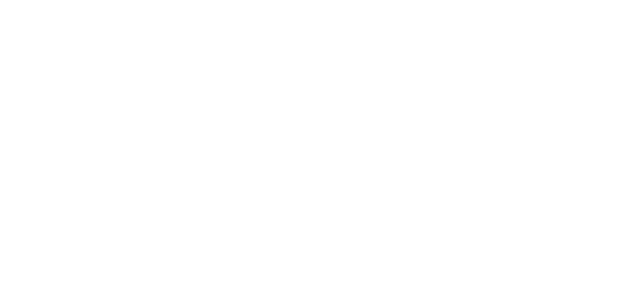
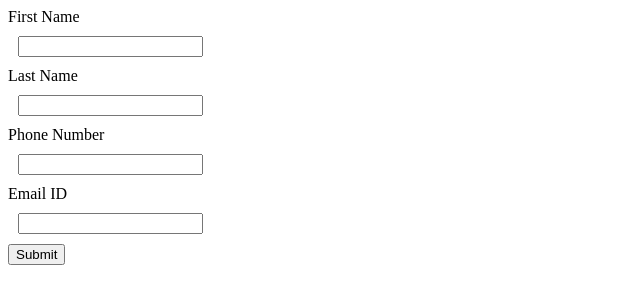
Before and after one commit to acciojob/form-login-2-Ayushd028, a website: page main.html in a window 1280 px wide. Shown: the whole page, without its empty margins (0-640 px from the left). Drawn offline with Linux system fonts and the light colour scheme.

Commit message:
created a submission

```diff
--- a/main.html
+++ b/main.html
@@ -7,6 +7,21 @@
 </head>
 
 <body>
+	<form action="#" method="post">
+        <label for="firstName"> First Name</label>
+        <input type="text" id="firstName" name="First Name">
+
+        <label for="lastName"> Last Name</label>
+        <input type="text" id="lastName" name="Last Name">
+
+        <label for="phone"> Phone Number</label>
+        <input type="number" id="phone" name="Phone Number">
+
+        <label for="email"> Email ID</label>
+        <input type="email" id="email" name="Email ID">
+
+        <button type="submit" id="btn" onclick="submit()">Submit</button>
+    </form>
 	<!-- the entire body must be written by student -->
     <script type="text/javascript" src="./script.js">
 </script>
--- a/script.js
+++ b/script.js
@@ -1 +1,32 @@
-//your JS code here. If required.
+function submit() {
+    let firstName = document.querySelector("#firstName").value.trim();
+    let lastName = document.querySelector("#lastName").value.trim();
+    let phone = document.querySelector("#phone").value.trim();
+    let email = document.querySelector("#email").value.trim();
+
+
+    if (!firstName || !lastName ||!phone ||!email) {
+        alert("Please fill in all fields.");
+        return;
+    }
+
+    let re = /^[a-zA-Z'-]+$/;
+    if (!re.test(firstName) || !re.test(lastName)) {
+        alert("First and last name can only contain letters.");
+        return;
+    }
+
+    let emailRegex = /^[^\s@]+@[^\s@]+\.[^\s@]+$/;
+    if (!emailRegex.test(email)) {
+        alert("Please enter a valid email address.");
+        return;
+    }
+
+    let phoneRegex = /^\+?\d{1,3}[-.\s]?\(?\d{3}\)?[-.\s]?\d{3}[-.\s]?\d{4}$/;
+    if (!phoneRegex.test(phone)) {
+        alert("Please enter a valid phone number in the format +1 (123) 456-7890.");
+        return;
+    }
+
+    alert(`First Name: ${firstName} Last Name: ${lastName} Phone Number: ${phone} Email ID: ${email}`);
+}
--- a/styles.css
+++ b/styles.css
@@ -1 +1,4 @@
-/*  your css code here. If applicable */
+input {
+  display: block;
+  margin: 10px;
+}
```
